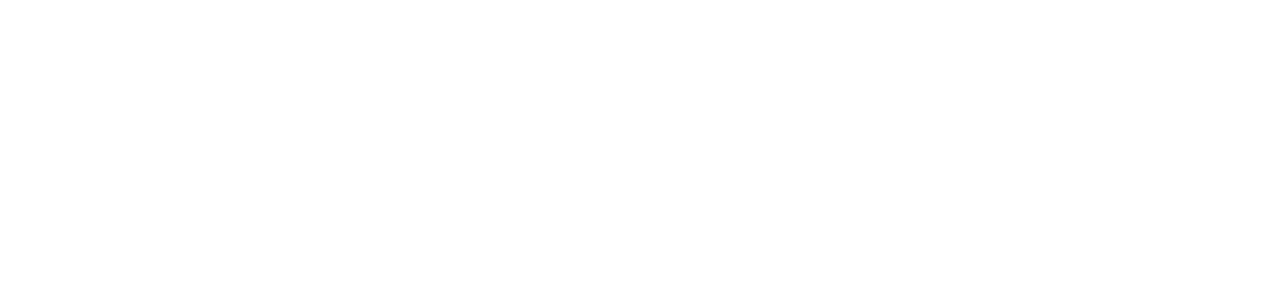
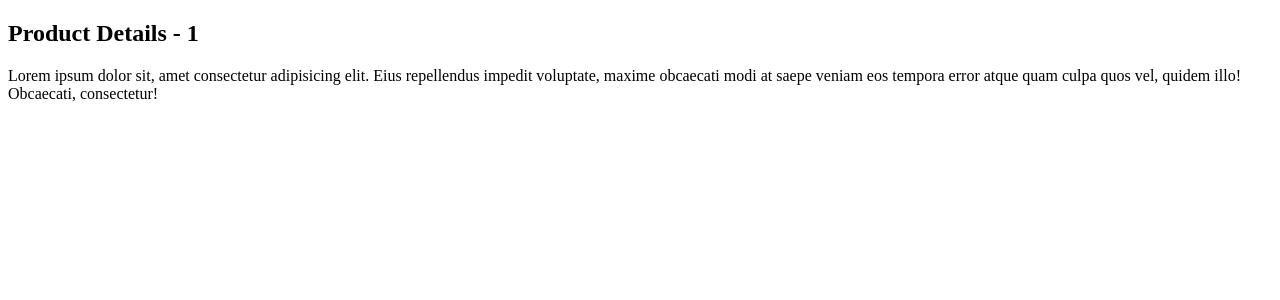
Before and after one commit to jeydpeaschocolatebar/introduction-to-nuxt, a Nuxt app: page /products/1 in a window 1280 px wide. Before the commit this address had no page. Shown: the top 300 px of the page. Built offline with nearby package versions, Linux system fonts and the light colour scheme.

Commit message:
wip: getting to know route params

```diff
--- /dev/null
+++ b/src/pages/products/[id].vue
@@ -0,0 +1,14 @@
+<template>
+    <div>
+        <h2>Product Details - {{ id }}</h2>
+
+        <p>Lorem ipsum dolor sit, amet consectetur adipisicing elit. Eius repellendus impedit voluptate, maxime obcaecati
+            modi at saepe veniam eos tempora error atque quam culpa quos vel, quidem illo! Obcaecati, consectetur!</p>
+    </div>
+</template>
+
+<script setup>
+const { id } = useRoute().params;
+</script>
+
+<style scoped></style>
```
